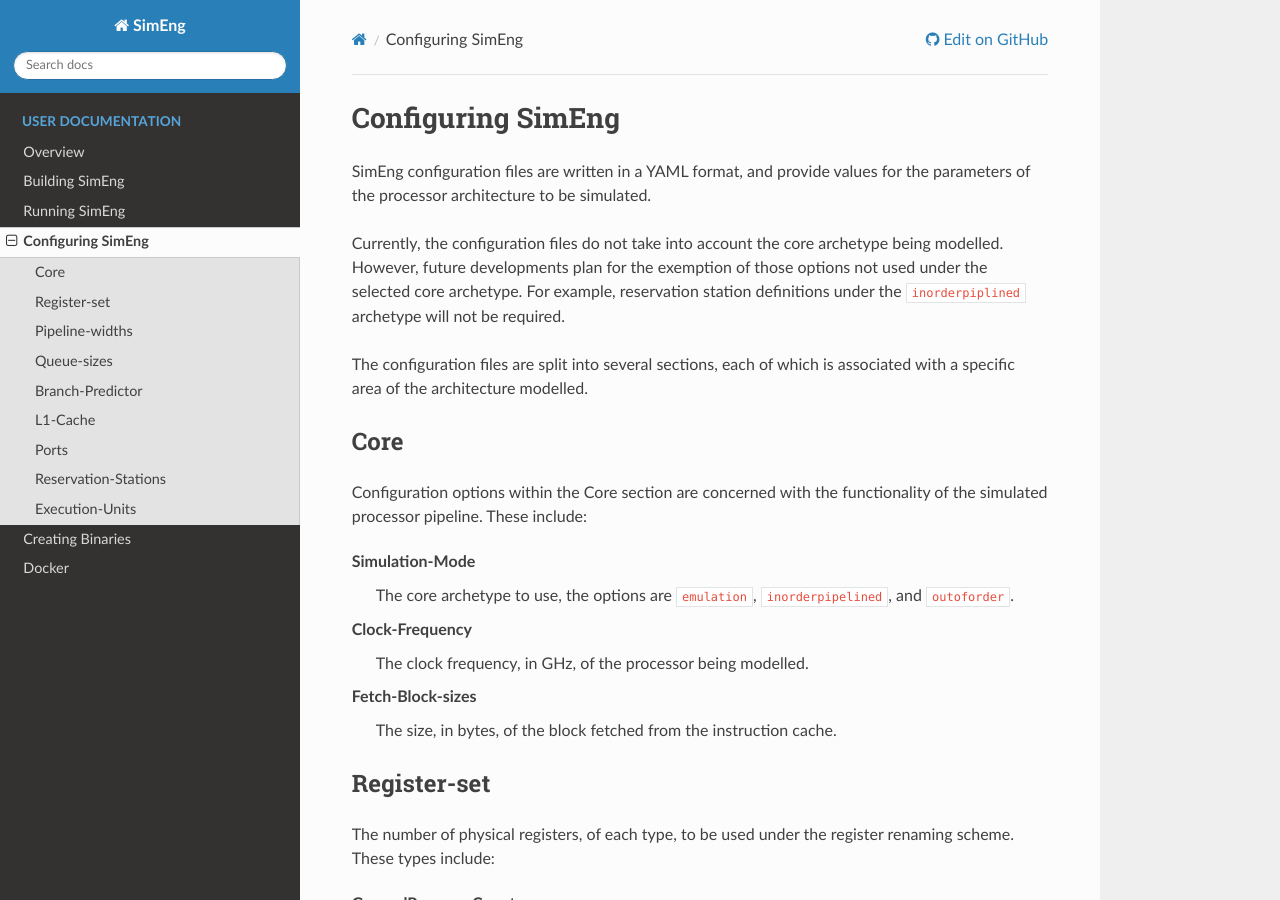
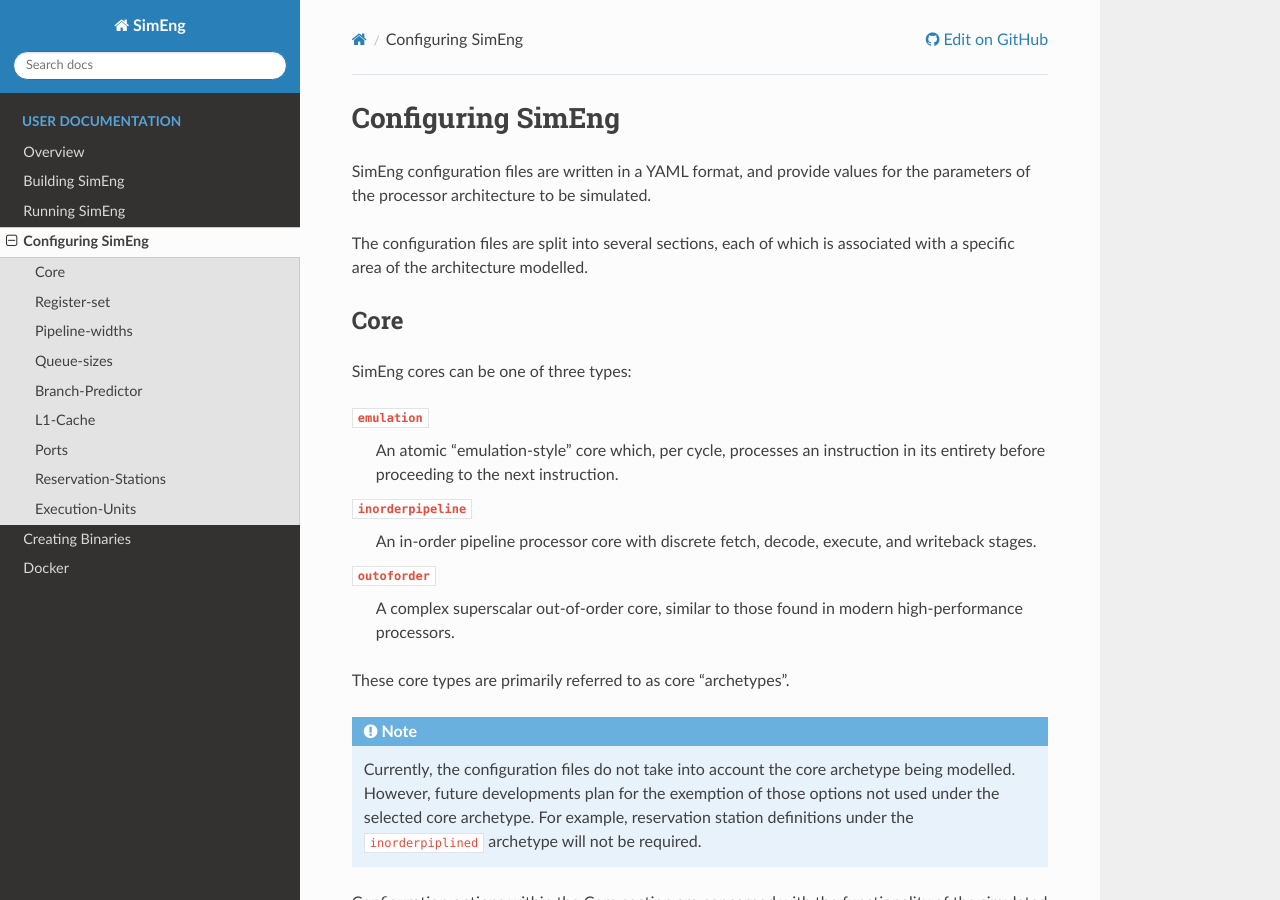
Before and after one commit to UoB-HPC/SimEng, a Sphinx documentation site: the page built from docs/sphinx/user/configuring_simeng.rst, in a window 1280 px wide and 900 px high. Built offline with Sphinx 7.4.7 and the Read the Docs theme 2.0.0, drawn with Linux system fonts in a browser that asks for light colours; pages that are not in the unit, such as notebooks, are missing from menus.

Commit message:
Added explanation for core archetype

```diff
--- a/docs/sphinx/user/configuring_simeng.rst
+++ b/docs/sphinx/user/configuring_simeng.rst
@@ -3,12 +3,25 @@ Configuring SimEng
 
 SimEng configuration files are written in a YAML format, and provide values for the parameters of the processor architecture to be simulated.
 
-Currently, the configuration files do not take into account the core archetype being modelled. However, future developments plan for the exemption of those options not used under the selected core archetype. For example, reservation station definitions under the ``inorderpiplined`` archetype will not be required.
-
 The configuration files are split into several sections, each of which is associated with a specific area of the architecture modelled.
 
 Core
 ----
+
+SimEng cores can be one of three types:
+
+``emulation``
+    An atomic "emulation-style" core which, per cycle, processes an instruction in its entirety before proceeding to the next instruction.
+
+``inorderpipeline``
+    An in-order pipeline processor core with discrete fetch, decode, execute, and writeback stages.
+
+``outoforder``
+    A complex superscalar out-of-order core, similar to those found in modern high-performance processors.
+
+These core types are primarily referred to as core "archetypes".
+
+.. Note:: Currently, the configuration files do not take into account the core archetype being modelled. However, future developments plan for the exemption of those options not used under the selected core archetype. For example, reservation station definitions under the ``inorderpiplined`` archetype will not be required.
 
 Configuration options within the Core section are concerned with the functionality of the simulated processor pipeline. These include:
 
```
